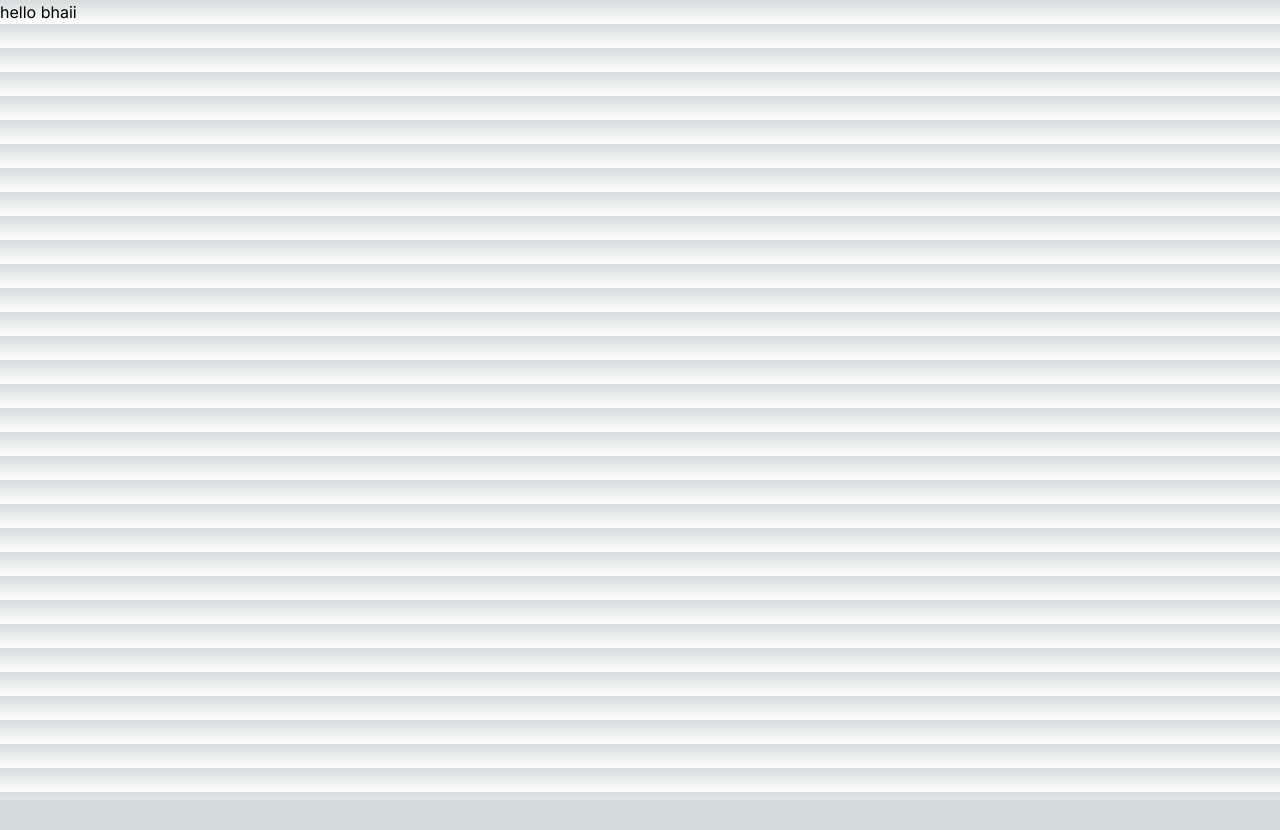
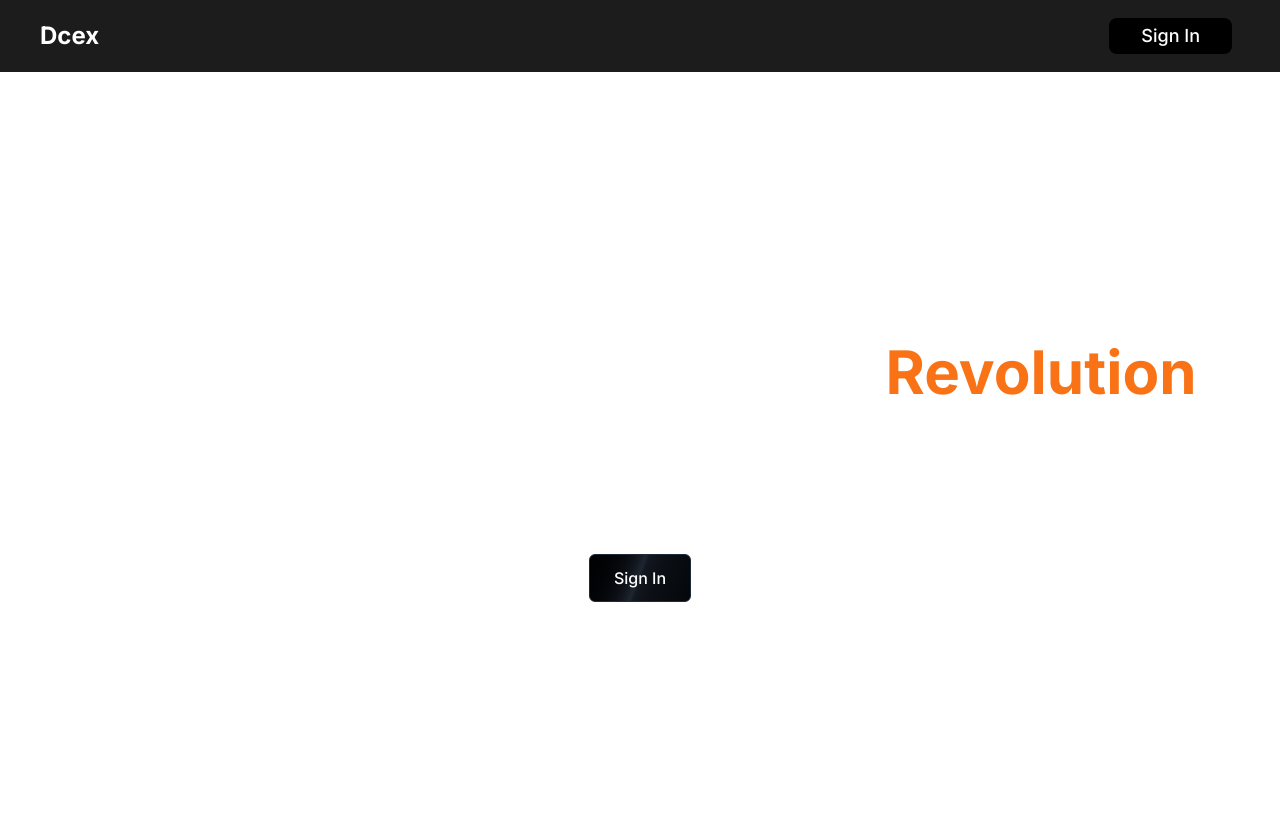
Before and after one commit to anshuman008/tplink-web3, a Next.js app: page / in a window 1280 px wide. Shown: the top 830 px of the page. Before the commit the page ends 800 px from the top, so only its background shows below. Built offline with nearby package versions, Linux system fonts and the light colour scheme; no server answers.

Commit message:
intial commit

```diff
--- /dev/null
+++ b/src/app/Providers.tsx
@@ -0,0 +1,9 @@
+'use client'
+
+import { SessionProvider } from "next-auth/react"
+
+export const Providers = ({children}: {children:React.ReactNode}) =>{
+    return <SessionProvider>
+        {children}
+    </SessionProvider>
+}
--- /dev/null
+++ b/src/app/api/auth/[...nextauth]/route.ts
@@ -0,0 +1,13 @@
+import NextAuth from "next-auth"
+import GoogleProvider from "next-auth/providers/google";
+
+const handler = NextAuth({
+    providers: [
+        GoogleProvider({
+          clientId: process.env.GOOGLE_CLIENT_ID as string ?? "",
+          clientSecret: process.env.GOOGLE_CLIENT_SECRET as string ?? ""
+        })
+      ]
+})
+
+export { handler as GET, handler as POST }
--- a/src/app/globals.css
+++ b/src/app/globals.css
@@ -2,32 +2,8 @@
 @tailwind components;
 @tailwind utilities;
 
-:root {
-  --foreground-rgb: 0, 0, 0;
-  --background-start-rgb: 214, 219, 220;
-  --background-end-rgb: 255, 255, 255;
+.button:active {
+  /* background-color: #3e8e41;
+  box-shadow: 0 5px #666; */
+  transform: translate(4px);
 }
-
-@media (prefers-color-scheme: dark) {
-  :root {
-    --foreground-rgb: 255, 255, 255;
-    --background-start-rgb: 0, 0, 0;
-    --background-end-rgb: 0, 0, 0;
-  }
-}
-
-body {
-  color: rgb(var(--foreground-rgb));
-  background: linear-gradient(
-      to bottom,
-      transparent,
-      rgb(var(--background-end-rgb))
-    )
-    rgb(var(--background-start-rgb));
-}
-
-@layer utilities {
-  .text-balance {
-    text-wrap: balance;
-  }
-}
--- a/src/app/layout.tsx
+++ b/src/app/layout.tsx
@@ -1,6 +1,8 @@
 import type { Metadata } from "next";
 import { Inter } from "next/font/google";
 import "./globals.css";
+import NavBar from "@/components/NavBar";
+import { Providers } from "./Providers";
 
 const inter = Inter({ subsets: ["latin"] });
 
@@ -16,7 +18,12 @@ export default function RootLayout({
 }>) {
   return (
     <html lang="en">
-      <body className={inter.className}>{children}</body>
+      <body className={inter.className}>
+        <Providers>
+          <NavBar />
+          {children}
+        </Providers>
+      </body>
     </html>
   );
 }
--- a/src/app/page.tsx
+++ b/src/app/page.tsx
@@ -1,7 +1,30 @@
+'use client'
+import { useSession } from "next-auth/react";
 import Image from "next/image";
 
 export default function Home() {
+
+  const session = useSession();
   return (
-    <div>hello bhaii</div>
+    <div className="h-screen bg-white flex justify-center items-center">
+
+      <div className="flex flex-col justify-center items-center gap-y-10">
+
+        <div className="flex flex-col justify-center items-center gap-y-5">
+          <span className="text-6xl font-bold text-white">The Indian Cryptocurrency <span className="text-orange-500">Revolution</span></span>
+          <span className="text-3xl font-bold text-white">Create a frictionless wallet from India with just a Google Account.</span>
+          <span className="text-3xl font-bold text-white">Convert your INR into Cryptocurrency</span>
+        </div>
+        {/* <span className="p-3 bg-blue-:400 px-10 rounded-lg ">Dashboard</span> */}
+
+
+        <button className="inline-flex h-12 animate-shimmer items-center justify-center rounded-md border border-slate-800 bg-[linear-gradient(110deg,#000103,45%,#1e2631,55%,#000103)] bg-[length:200%_100%] px-6 font-medium text-white transition-colors focus:outline-none focus:ring-2 focus:ring-slate-400 focus:ring-offset-2 focus:ring-offset-slate-50">
+          {session?.data?.user ? 'dashboard' : 'Sign In'}
+        </button>
+
+      </div>
+
+
+    </div>
   );
 }
--- /dev/null
+++ b/src/components/NavBar.tsx
@@ -0,0 +1,20 @@
+'use client'
+import { signIn, signOut, useSession } from "next-auth/react"
+
+const NavBar = () => {
+
+
+  const session = useSession();
+
+
+  return (
+        <div className="flex w-full justify-between px-10 items-center h-12 p-9 bg-[#1c1c1c]">
+            <div className="text-2xl font-bold text-white">Dcex</div>
+
+            <button type="button" className="text-white bg-black hover:bg-gray-900 focus:outline-none focus:ring-4 focus:ring-gray-300 font-medium rounded-lg text-lg px-8 py-1  me-2 dark:bg-gray-800 dark:hover:bg-gray-700 dark:focus:ring-gray-700 dark:border-gray-700 " onClick={() => {session?.data?.user? signOut():signIn()}}>{session?.data?.user ?'Sign Out' :'Sign In'}</button>
+
+        </div>
+  )
+}
+
+export default NavBar
--- /dev/null
+++ b/src/lib/utils.ts
@@ -0,0 +1,6 @@
+import { ClassValue, clsx } from "clsx";
+import { twMerge } from "tailwind-merge";
+
+export function cn(...inputs: ClassValue[]) {
+  return twMerge(clsx(inputs));
+}
--- a/tailwind.config.ts
+++ b/tailwind.config.ts
@@ -13,7 +13,21 @@ const config: Config = {
         "gradient-conic":
           "conic-gradient(from 180deg at 50% 50%, var(--tw-gradient-stops))",
       },
+        "animation": {
+          shimmer: "shimmer 2s linear infinite"
+        },
+        "keyframes": {
+          shimmer: {
+            from: {
+              "backgroundPosition": "0 0"
+            },
+            to: {
+              "backgroundPosition": "-200% 0"
+            }
+          }
+      }
     },
+
   },
   plugins: [],
 };
```
Also changed, not shown: package.json (+6 -1 lines), 2 other files (tests, documents, lock files or other folders).
